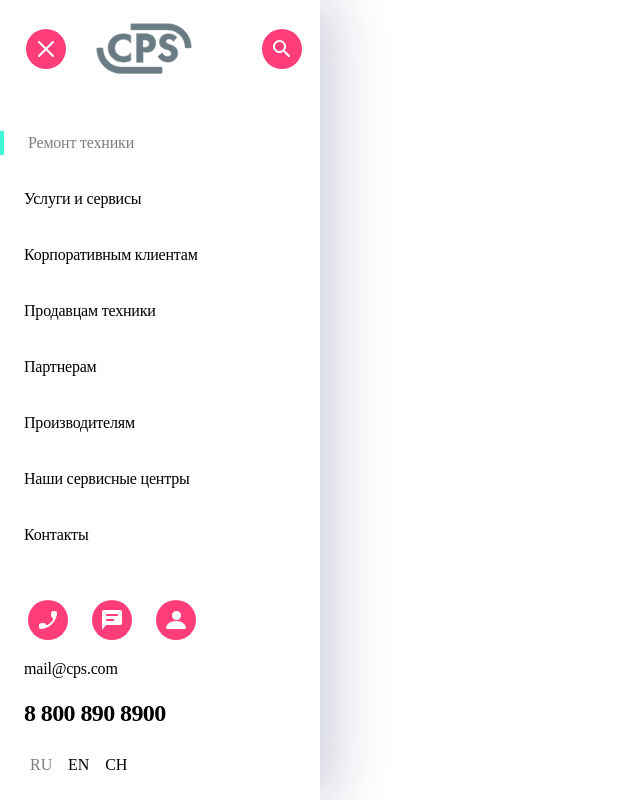
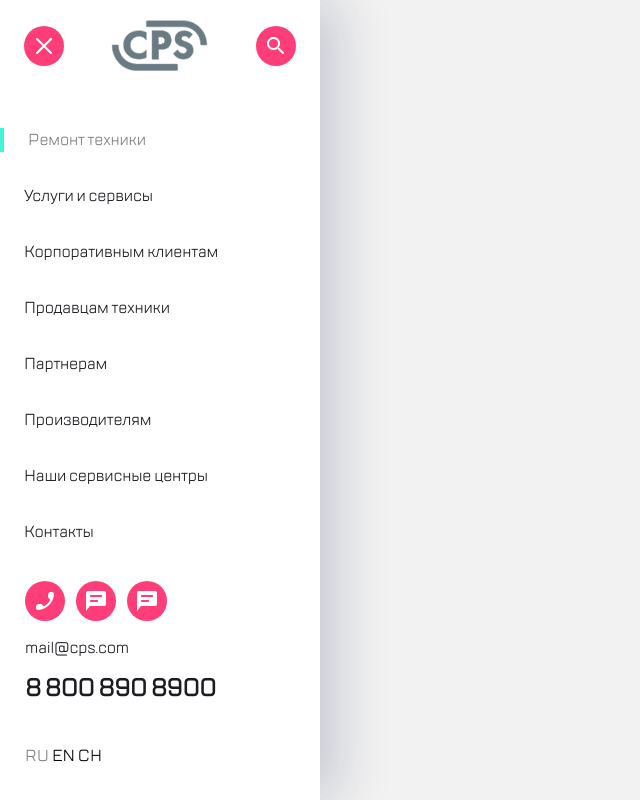
Before and after one commit to cvcd005/block5, a plain HTML site: page index.html in a window 1280 px wide. Shown: the whole page, without its empty margins (0-640 px from the left). Drawn offline with Linux system fonts and the light colour scheme.

Commit message:
fix bugs after review 14.11

```diff
--- a/css/style.css
+++ b/css/style.css
@@ -1,7 +1,41 @@
-/*common style */
-* {
-  box-sizing:border-box;
+/*style from block4 */
+html {
+  box-sizing: border-box;
 }
+*, *::before, *::after {
+  box-sizing: inherit;
+}
+@font-face {
+    font-family: "TT Lakes";
+    src: url("../fonts/TTLakes-Regular.woff") format("woff");
+}
+body{
+  font-family:"TT Lakes", sans-serif;
+  line-height:20px;
+  font-size: 14px;
+  padding:0;
+  margin:0;
+  background:#F2F2F2;
+  color:#1B1C21;
+}
+.btn{
+  background-color:transparent;
+  border:none;
+  cursor:pointer;
+  margin:0;/*нет в блоке 4*/
+  padding:0;/*нет в блоке 4*/
+}
+.circle{
+  width:40px;
+  height:40px;
+  vertical-align:middle;
+  border-radius:50%;
+  display:inline-block;
+  background-color:#FF3E79;
+}
+
+/*style block5*/
+
 .menu{
   width:320px;
   background:#FFFFFF;
@@ -12,26 +46,40 @@
   height:98vh;
   min-height:800px;
 }
-.menu-header-btn{
-  padding-top:23px;
+.menu-header{
+  padding-top:20px;
   margin-bottom:57px;
   display:flex;
   justify-content:space-around;
 }
-.btn-close{
-  background: #FF3E79 url("../img/burger.png") no-repeat 50% 50%;
+.btn__close{
+  background-image: url("../img/burger.png");
+  background-repeat:no-repeat;
+  background-position:center;
 }
-.btn-find{
-  background: #FF3E79 url("../img/search.png") no-repeat 50% 50%;
+.btn__find{
+  background-image: url("../img/search.png");
+  background-repeat:no-repeat;
+  background-position:center;
 }
-.logoicon{
+.logo{
   width:97px;
   height:51px;
-  background: url("../img/group.svg") no-repeat;
-  background-size: contain;
-  margin-right:30px;
 }
 
+.menu-wrapper{
+  display:flex;
+  flex-wrap:wrap;
+  max-height:900px;
+  height:80%;
+}
+.menu-main{
+  align-self:flex-start;
+}
+.menu-footer{
+  padding-left:25px;
+  align-self:flex-end;
+}
 .menu-main-list{
   list-style:none;
   padding:0;
@@ -41,65 +89,61 @@
   padding-left:24px;
   margin-bottom:32px;
 }
-.left-border{
+.active-border{
   border-left:4px solid #41F6D7;
-}
-.switch{
   color: #7E7E82;
 }
-.empty{/* адаптивное пространство между блоками*/
-  height:calc(100% - 800px);
-  max-height:300px;
+.active{
+  color: #7E7E82;
 }
-.menu-footer{
-  margin-left:24px;
-  padding-top:20px;
+
+
+
+.menu-contact{
+  display:flex;
+  flex-direction:column;
+  justify-content:space-between;
+  min-height:120px;
 }
 .menu-footer-btn{
-  margin-left:-10px;
+  margin-bottom:15px;
 }
-.call{
-  background: #FF3E79 url("../img/call.png") no-repeat 50% 50%;
+.btn__call{
+  background-image: url("../img/call.png");
+  background-repeat:no-repeat;
+  background-position:center;
 }
-.chat{
-  background:#FF3E79  url("../img/chat.png") no-repeat 50% 50%;;
+.btn__chat{
+  background-image: url("../img/chat.png");
+  background-repeat:no-repeat;
+  background-position:center;
 }
-.profile{
-  background:#FF3E79  url("../img/profile.png") no-repeat 50% 50%;;
+.btn__profile{
+  background-image: url("../img/profile.png");
+  background-repeat:no-repeat;
+  background-position:center;
 }
 
-.menu-footer-phone{
+.menu-mail{
+  text-decoration: none;
+  color:#1B1C21;
+}
+.menu-phone{
   font-size: 24px;
   line-height: 32px;
   letter-spacing: -0.6px;
   font-weight:bold;
   margin-top:12px;
+  text-decoration: none;
+  color:#1B1C21;
 }
-
-.menu-footer-lang{
-  margin-bottom:16px;
-  font-size: 16px;
-  line-height: 24px;
-  letter-spacing: -0.2px;
-}
-
-.btn:hover,btn:focus{
+.animate-btn:hover,.animate-btn:focus{
   transition: filter 0.9s ;
   filter:opacity(0.5);
 }
-
-
-/*repeat from other*/
-.circle{
-  width:40px;
-  height:40px;
-  vertical-align:middle;
-  margin-left:8px;
-  border-radius:50%;
-  display:inline-block;
+.margin-right{
+  margin-right:8px;
 }
-.btn{
-  background-color:transparent;
-  border:none;
-  cursor:pointer;
+.menu-lang{
+  margin-top:40px;
 }
--- a/index.html
+++ b/index.html
@@ -10,18 +10,19 @@
 <body>
 
 <div class="menu">
-  <div class="menu-header-btn">
-    <button type="button" class="btn">
-      <div class="circle btn-close"></div>
+  <div class="menu-header">
+    <button type="button" class="btn animate-btn">
+      <div class="circle btn__close"></div>
     </button>
-    <div class="logoicon"></div>
-    <button type="button" class="btn">
-      <div class="circle btn-find"></div>
+    <img class="logo" src="img/group.svg" alt="Логотип компании CPS">
+    <button type="button" class="btn animate-btn">
+      <div class="circle btn__find"></div>
     </button>
   </div>
+  <div class="menu-wrapper">
     <nav class="menu-main">
         <ul class="menu-main-list">
-        <li class="menu-main__item left-border switch">Ремонт техники</li>
+          <li class="menu-main__item active-border">Ремонт техники</li>
           <li class="menu-main__item">Услуги и сервисы</li>
           <li class="menu-main__item">Корпоративным клиентам</li>
           <li class="menu-main__item">Продавцам техники</li>
@@ -31,26 +32,27 @@
           <li class="menu-main__item">Контакты</li>
         </ul>
     </nav>
-  <div class="empty"></div>
     <div class="menu-footer">
       <div class="menu-contact">
         <div class="menu-footer-btn">
-        <button type="button" class="btn"><div class="circle call"></div>
+          <button type="button" class="btn animate-btn margin-right"><div class="circle btn__call"></div>
           </button>
-        <button type="button" class="btn"><div class="circle chat"></div>
+          <button type="button" class="btn animate-btn margin-right"><div class="circle btn__chat"></div>
           </button>
-        <button type="button" class="btn"><div class="circle profile"></div>
+          <button type="button" class="btn animate-btn"><div class="circle btn__chat"></div>
           </button>
         </div>
-      <p>mail@cps.com</p>
-      <p class="menu-footer-phone">8 800 890 8900</p>
+        <a href="mailto:mail@cps.com" class="menu-mail">mail@cps.com</a>
+        <a href="tel:+78008908900" class="menu-phone">8 800 890 8900</a>
       </div>
-    <div class="menu-footer-lang">
-      <button type="button" class="btn btnRu switch">RU</button>
+      <div class="menu-lang">
+        <button type="button" class="btn btnRu active">RU</button>
         <button type="button" class="btn btnEn">EN</button>
         <button type="button" class="btn btnCH">CH</button>
       </div>
     </div>
   </div>
+</div>
+
 </body>
 </htmL>
```
Lines whose indentation alone changed are shown as unchanged.
